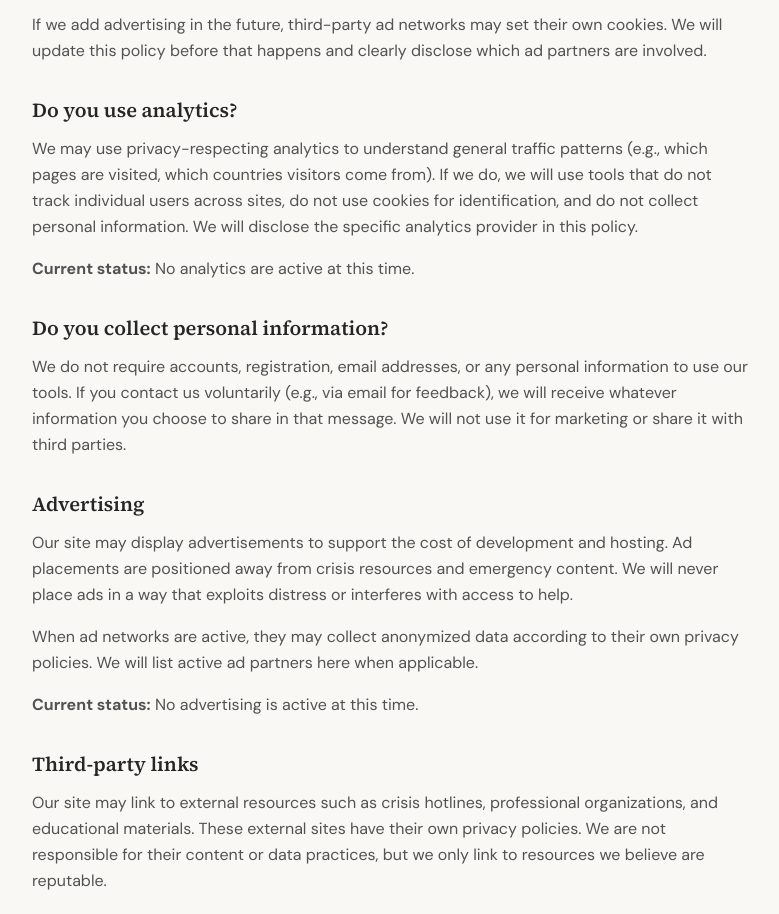
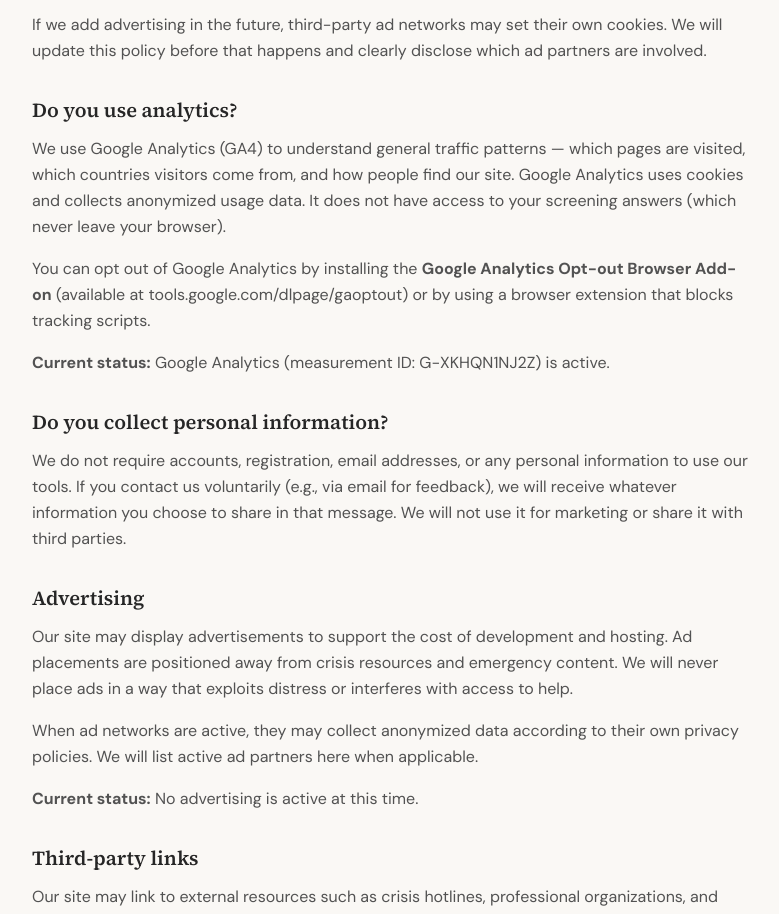
Before and after one commit to raiderj77/mhsud, a Next.js app: page /privacy in a window 1280 px wide. Shown: the part 960-1874 px from the top of the page, without its empty margins (248-1027 px from the left). Built offline with nearby package versions, Linux system fonts and the light colour scheme.

Commit message:
feat: add Google Analytics (G-XKHQN1NJ2Z), update privacy policy

```diff
--- a/src/app/layout.tsx
+++ b/src/app/layout.tsx
@@ -26,6 +26,13 @@ export default function RootLayout({
   return (
     <html lang="en" suppressHydrationWarning>
       <head>
+        {/* Google Analytics */}
+        <script async src="https://www.googletagmanager.com/gtag/js?id=G-XKHQN1NJ2Z" />
+        <script
+          dangerouslySetInnerHTML={{
+            __html: `window.dataLayer=window.dataLayer||[];function gtag(){dataLayer.push(arguments);}gtag('js',new Date());gtag('config','G-XKHQN1NJ2Z');`,
+          }}
+        />
         {/* Preconnect + Google Fonts via CSS (no build-time fetch) */}
         <link rel="preconnect" href="https://fonts.googleapis.com" />
         <link rel="preconnect" href="https://fonts.gstatic.com" crossOrigin="anonymous" />
--- a/src/app/privacy/page.tsx
+++ b/src/app/privacy/page.tsx
@@ -68,10 +68,13 @@ export default function PrivacyPage() {
           <section>
             <h2>Do you use analytics?</h2>
             <p>
-              We may use privacy-respecting analytics to understand general traffic patterns (e.g., which pages are visited, which countries visitors come from). If we do, we will use tools that do not track individual users across sites, do not use cookies for identification, and do not collect personal information. We will disclose the specific analytics provider in this policy.
+              We use Google Analytics (GA4) to understand general traffic patterns — which pages are visited, which countries visitors come from, and how people find our site. Google Analytics uses cookies and collects anonymized usage data. It does not have access to your screening answers (which never leave your browser).
             </p>
             <p>
-              <strong>Current status:</strong> No analytics are active at this time.
+              You can opt out of Google Analytics by installing the <strong>Google Analytics Opt-out Browser Add-on</strong> (available at tools.google.com/dlpage/gaoptout) or by using a browser extension that blocks tracking scripts.
+            </p>
+            <p>
+              <strong>Current status:</strong> Google Analytics (measurement ID: G-XKHQN1NJ2Z) is active.
             </p>
           </section>
 
```
